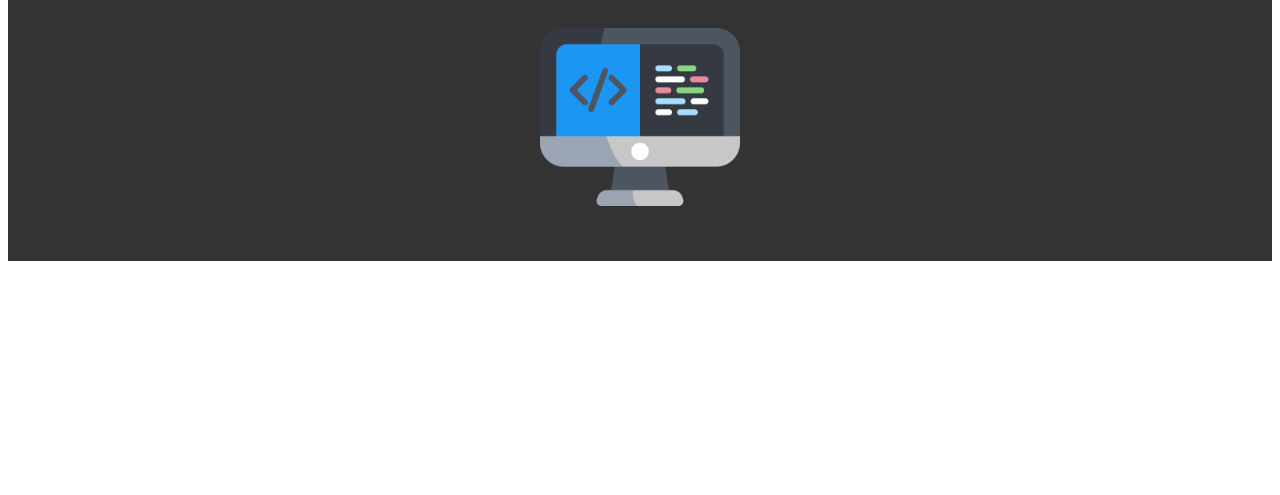
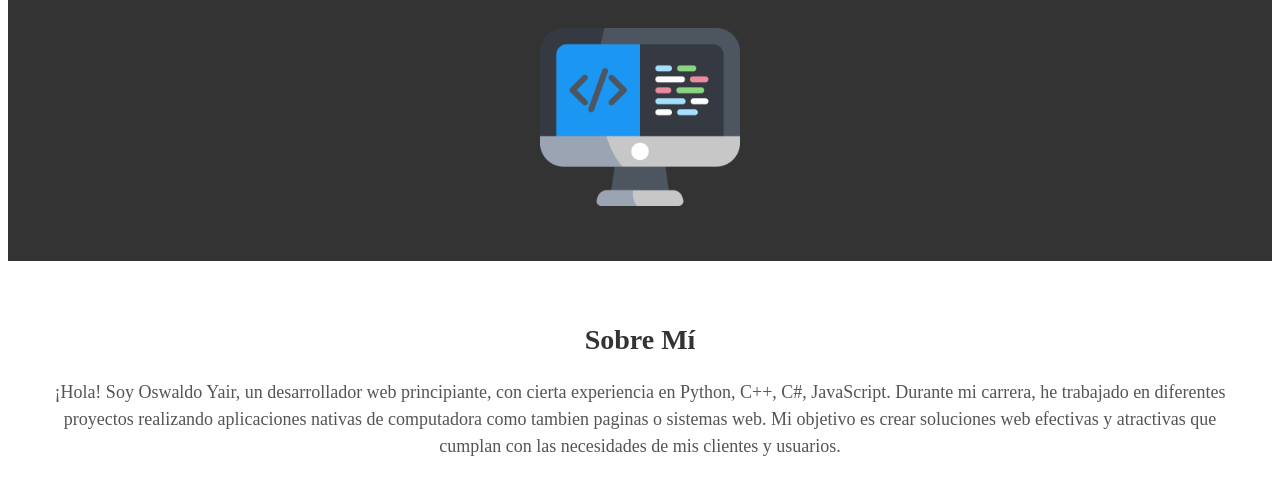
Before and after one commit to OswaldoYair/PortafolioOswaldo, a plain HTML site: page index.html in a window 1280 px wide. Shown: the part 503-998 px from the top of the page. Before the commit the page ends 800 px from the top, so only its background shows below. Drawn offline with Linux system fonts and the light colour scheme.

Commit message:
Creacion de la seccion sobre mi

```diff
--- a/estilos.css
+++ b/estilos.css
@@ -79,3 +79,20 @@
     width: 200px;
     margin-top: 20px;
 }
+
+#sobre-mi {
+  background-color: #fff;
+  padding: 40px;
+  text-align: center;
+}
+
+#sobre-mi h2 {
+  font-size: 28px;
+  color: #333;
+}
+
+#sobre-mi p {
+  font-size: 18px;
+  color: #555;
+  line-height: 1.5;
+}
--- a/index.html
+++ b/index.html
@@ -35,5 +35,10 @@
     </div>
   </section>
 
+  <section id="sobre-mi">
+    <h2>Sobre Mí</h2>
+    <p>¡Hola! Soy Oswaldo Yair, un desarrollador web principiante, con cierta experiencia en Python, C++, C#, JavaScript. Durante mi carrera, he trabajado en diferentes proyectos realizando aplicaciones nativas de computadora como tambien paginas o sistemas web. Mi objetivo es crear soluciones web efectivas y atractivas que cumplan con las necesidades de mis clientes y usuarios.</p>
+  </section>
+
 </body>
 </html>
```
